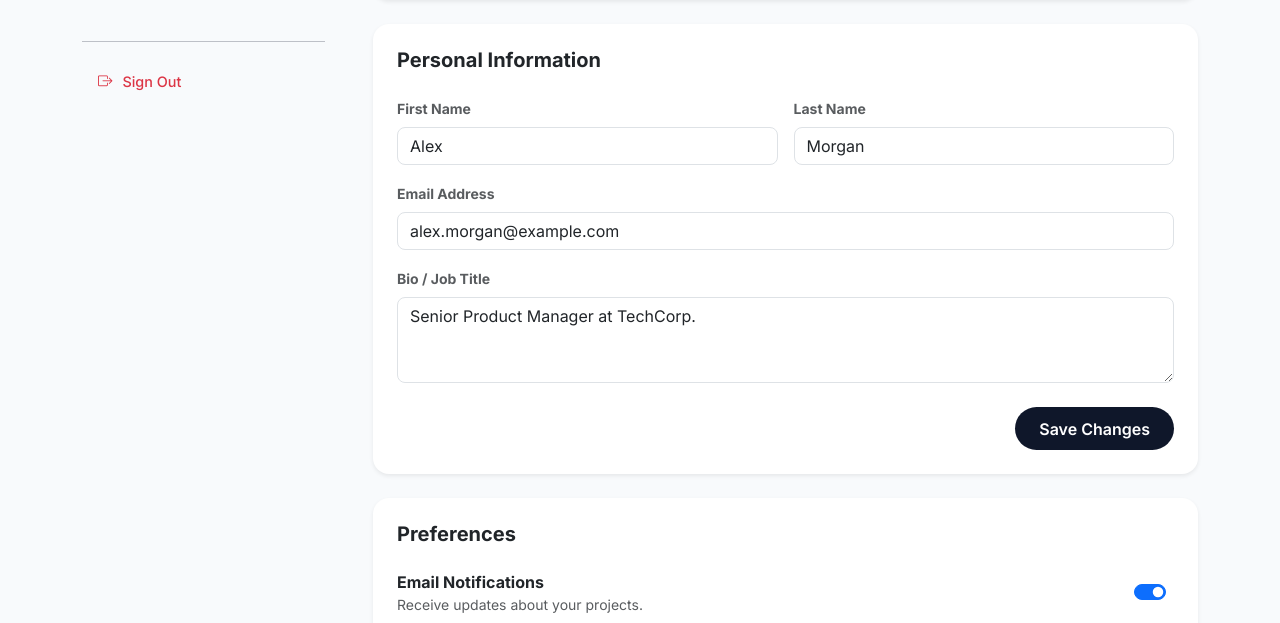
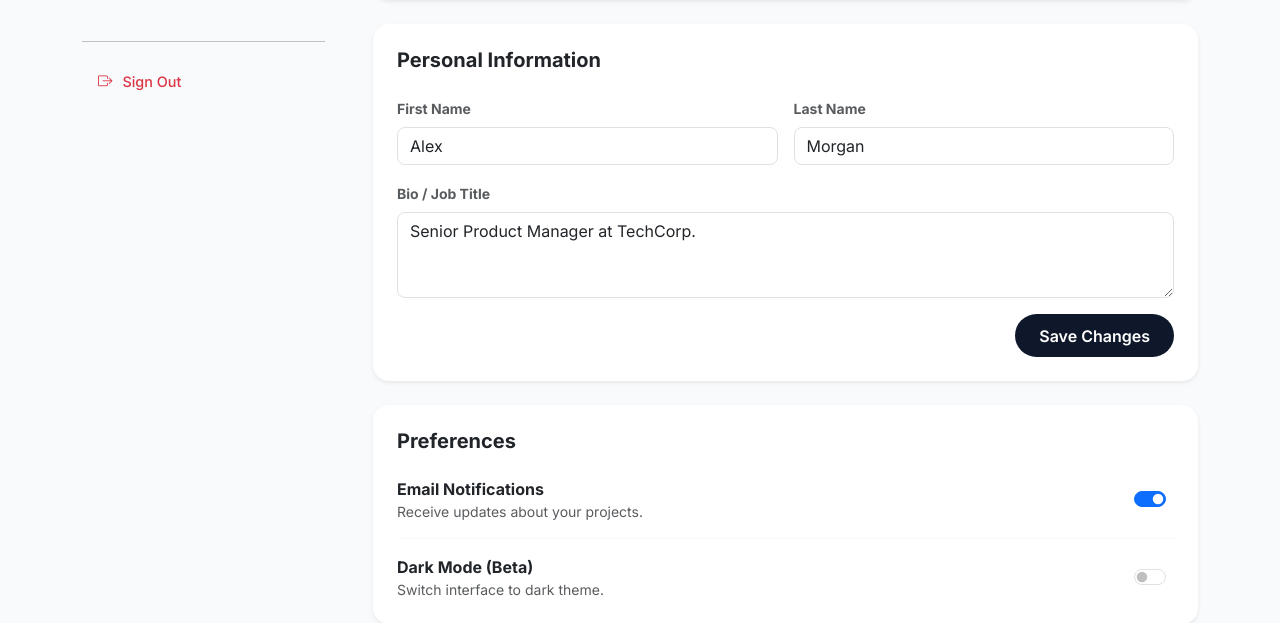
Before and after one commit to Plusha30/Ne_huhruy_muhruy, a Flask app: page /profile in a window 1280 px wide. Shown: the part 400-1023 px from the top of the page. Run offline with Flask 3, Linux system fonts and the light colour scheme.

Commit message:
app changes

```diff
--- a/promprog_prep_hackathon_zip/promprog_prep_hackathon — копия/app.py
+++ b/promprog_prep_hackathon_zip/promprog_prep_hackathon — копия/app.py
@@ -23,9 +23,13 @@
 
 @app.route('/register', methods=["GET", "POST"])
 def register():
-    print("a")
-    if (request.method == 'POST'):
-        return redirect(url_for('profile'), 301)
+    #print("a")
+    #if (request.method == 'POST'):
+    #    data = request.form.to_dict(flat=False)
+    #    users_base[data['email'][0]] = [data['password'][0], data['name'][0]]
+    #    with open(f"{pathlib.Path(__file__).parent.resolve()}/users_base.txt", 'w', encoding='utf-8') as f:
+    #        f.write(json.dumps(users_base, indent=4))
+    #    return redirect(url_for('profile'), 301)
     return render_template('register.html', **commonkwargs({}))
 
 # НОВЫЙ МАРШРУТ
--- a/promprog_prep_hackathon_zip/promprog_prep_hackathon — копия/templates/profile.html
+++ b/promprog_prep_hackathon_zip/promprog_prep_hackathon — копия/templates/profile.html
@@ -72,10 +72,6 @@
                         </div>
                     </div>
                     <div class="mb-3">
-                        <label class="form-label small fw-bold text-muted">Email Address</label>
-                        <input type="email" class="form-control rounded-3" value="alex.morgan@example.com">
-                    </div>
-                    <div class="mb-4">
                         <label class="form-label small fw-bold text-muted">Bio / Job Title</label>
                         <textarea class="form-control rounded-3" rows="3">Senior Product Manager at TechCorp.</textarea>
                     </div>
--- a/promprog_prep_hackathon_zip/promprog_prep_hackathon — копия/users_base.json
+++ b/promprog_prep_hackathon_zip/promprog_prep_hackathon — копия/users_base.json
@@ -1,7 +1,6 @@
 {
     "example@mail.com": [
         "qwerty",
-        "\u0422\u0435\u0441\u0442\u043e\u0432\u044b\u0439 \u0430\u043a\u043a\u0430\u0443\u043d\u0442",
-        "+12345678900"
+        "\u0422\u0435\u0441\u0442\u043e\u0432\u044b\u0439 \u0430\u043a\u043a\u0430\u0443\u043d\u0442"
     ]
 }
```
